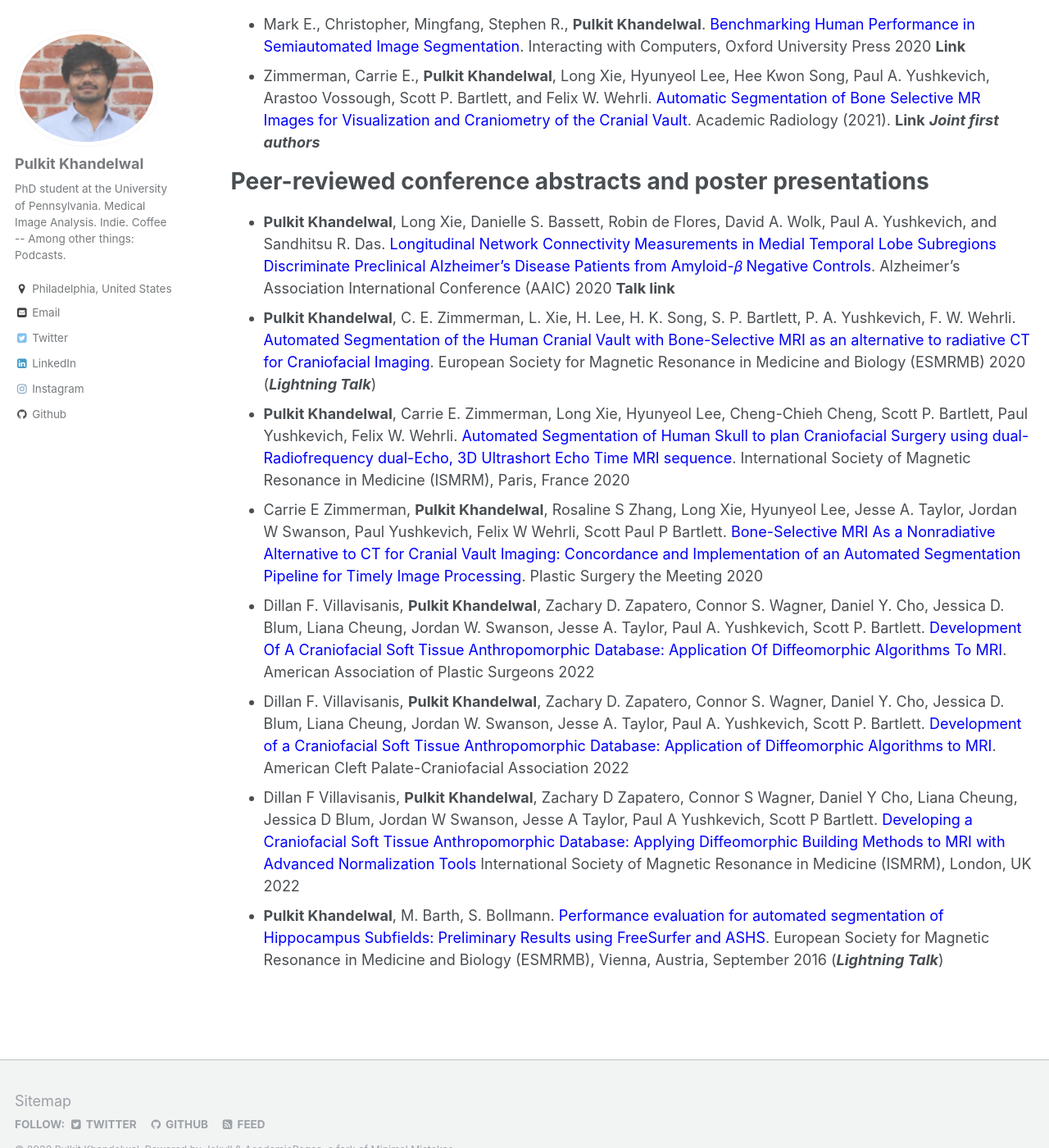
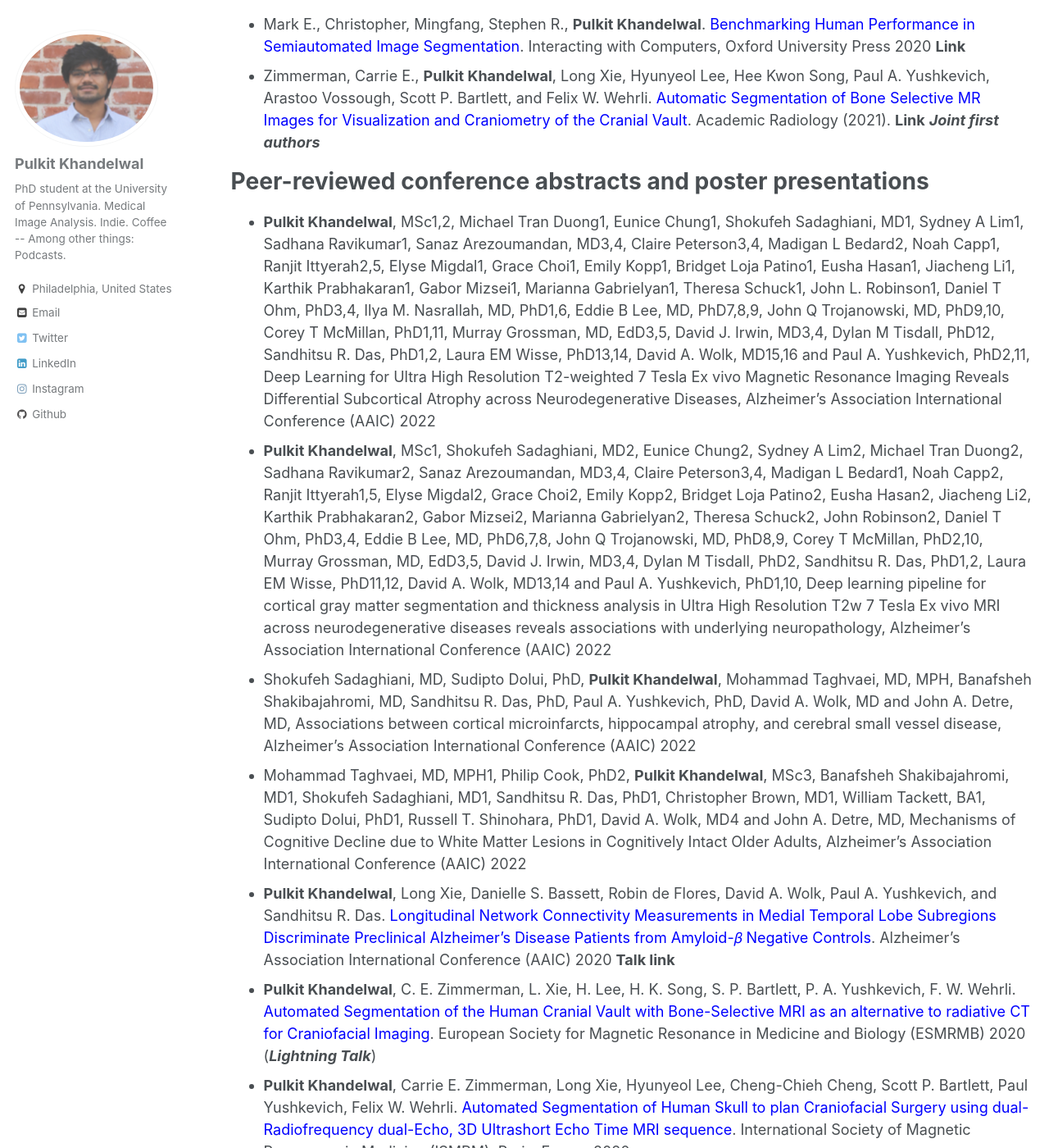
Before and after one commit to Pulkit-Khandelwal/pulkit-khandelwal.github.io, a Jekyll site: the page built from _pages/publications.md, in a window 1280 px wide and 1400 px high, scrolled down 896 px. Shown: the whole window at 82% size. Built offline with Jekyll 4.4.1, drawn with Linux system fonts in a browser that asks for light colours.

Commit message:
Update publications.md

```diff
--- a/_pages/publications.md
+++ b/_pages/publications.md
@@ -33,6 +33,10 @@ Semiautomated Image Segmentation</span>. Interacting with Computers, Oxford Univ
 
 **Peer-reviewed conference abstracts and poster presentations**
 ======
+* **Pulkit Khandelwal**, MSc1,2, Michael Tran Duong1, Eunice Chung1, Shokufeh Sadaghiani, MD1, Sydney A Lim1, Sadhana Ravikumar1, Sanaz Arezoumandan, MD3,4, Claire Peterson3,4, Madigan L Bedard2, Noah Capp1, Ranjit Ittyerah2,5, Elyse Migdal1, Grace Choi1, Emily Kopp1, Bridget Loja Patino1, Eusha Hasan1, Jiacheng Li1, Karthik Prabhakaran1, Gabor Mizsei1, Marianna Gabrielyan1, Theresa Schuck1, John L. Robinson1, Daniel T Ohm, PhD3,4, Ilya M. Nasrallah, MD, PhD1,6, Eddie B Lee, MD, PhD7,8,9, John Q Trojanowski, MD, PhD9,10, Corey T McMillan, PhD1,11, Murray Grossman, MD, EdD3,5, David J. Irwin, MD3,4, Dylan M Tisdall, PhD12, Sandhitsu R. Das, PhD1,2, Laura EM Wisse, PhD13,14, David A. Wolk, MD15,16 and Paul A. Yushkevich, PhD2,11, Deep Learning for Ultra High Resolution T2-weighted 7 Tesla Ex vivo Magnetic Resonance Imaging Reveals Differential Subcortical Atrophy across Neurodegenerative Diseases, Alzheimer’s Association International Conference (AAIC) 2022
+* **Pulkit Khandelwal**, MSc1, Shokufeh Sadaghiani, MD2, Eunice Chung2, Sydney A Lim2, Michael Tran Duong2, Sadhana Ravikumar2, Sanaz Arezoumandan, MD3,4, Claire Peterson3,4, Madigan L Bedard1, Noah Capp2, Ranjit Ittyerah1,5, Elyse Migdal2, Grace Choi2, Emily Kopp2, Bridget Loja Patino2, Eusha Hasan2, Jiacheng Li2, Karthik Prabhakaran2, Gabor Mizsei2, Marianna Gabrielyan2, Theresa Schuck2, John Robinson2, Daniel T Ohm, PhD3,4, Eddie B Lee, MD, PhD6,7,8, John Q Trojanowski, MD, PhD8,9, Corey T McMillan, PhD2,10, Murray Grossman, MD, EdD3,5, David J. Irwin, MD3,4, Dylan M Tisdall, PhD2, Sandhitsu R. Das, PhD1,2, Laura EM Wisse, PhD11,12, David A. Wolk, MD13,14 and Paul A. Yushkevich, PhD1,10, Deep learning pipeline for cortical gray matter segmentation and thickness analysis in Ultra High Resolution T2w 7 Tesla Ex vivo MRI across neurodegenerative diseases reveals associations with underlying neuropathology, Alzheimer’s Association International Conference (AAIC) 2022
+* Shokufeh Sadaghiani, MD, Sudipto Dolui, PhD, **Pulkit Khandelwal**, Mohammad Taghvaei, MD, MPH, Banafsheh Shakibajahromi, MD, Sandhitsu R. Das, PhD, Paul A. Yushkevich, PhD, David A. Wolk, MD and John A. Detre, MD, Associations between cortical microinfarcts, hippocampal atrophy, and cerebral small vessel disease, Alzheimer’s Association International Conference (AAIC) 2022
+* Mohammad Taghvaei, MD, MPH1, Philip Cook, PhD2, **Pulkit Khandelwal**, MSc3, Banafsheh Shakibajahromi, MD1, Shokufeh Sadaghiani, MD1, Sandhitsu R. Das, PhD1, Christopher Brown, MD1, William Tackett, BA1, Sudipto Dolui, PhD1, Russell T. Shinohara, PhD1, David A. Wolk, MD4 and John A. Detre, MD, Mechanisms of Cognitive Decline due to White Matter Lesions in Cognitively Intact Older Adults, Alzheimer’s Association International Conference (AAIC) 2022
 * **Pulkit Khandelwal**, Long Xie, Danielle S. Bassett, Robin de Flores, David A. Wolk, Paul A. Yushkevich, and
 Sandhitsu R. Das. <span style="color:blue">Longitudinal Network Connectivity Measurements in Medial Temporal Lobe Subregions
 Discriminate Preclinical Alzheimer’s Disease Patients from Amyloid-𝛽 Negative Controls</span>. Alzheimer’s Association
```
